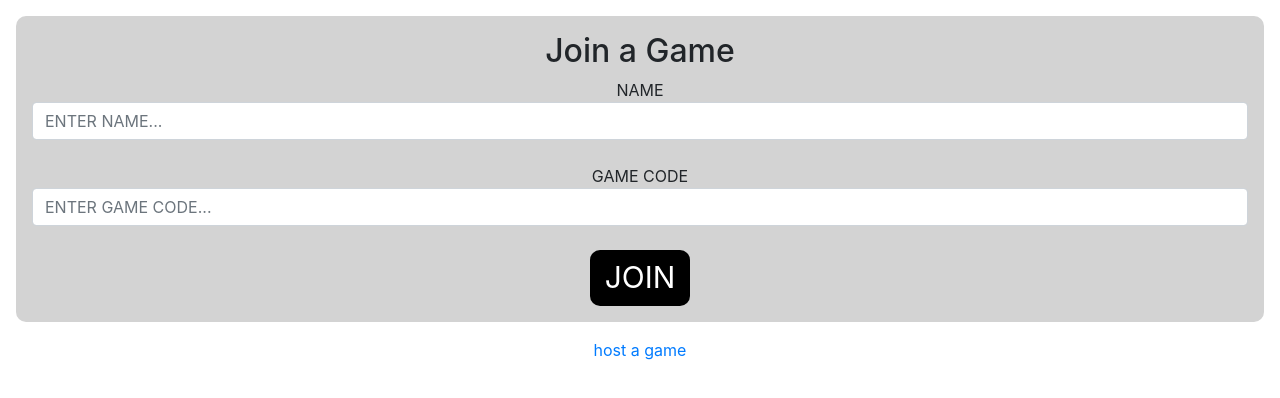
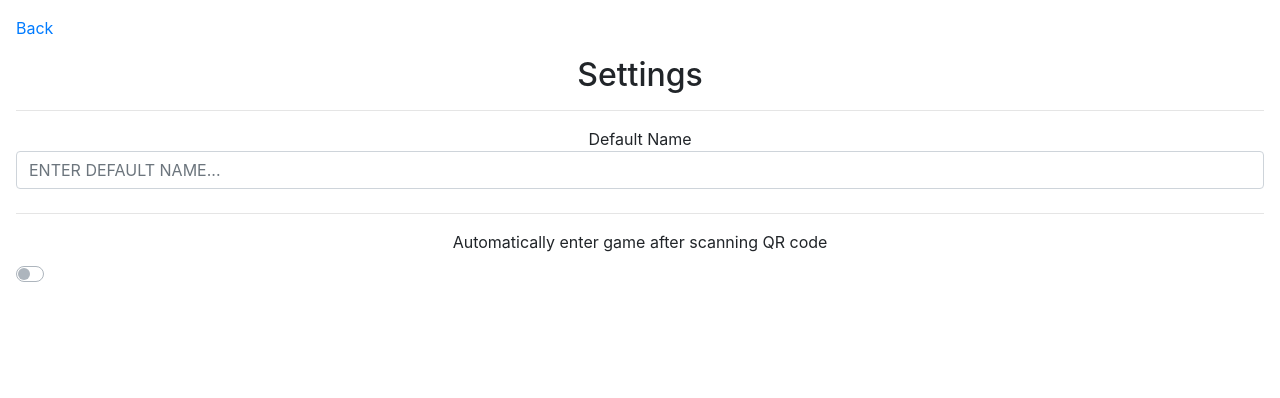
Before and after one commit to ashtonsprunger/avalonconnect, a React (Create React App) app: page /settings in a window 1280 px wide. Before the commit this address led to /join. Shown: the top 398 px of the page. Built offline with nearby package versions, Linux system fonts and the light colour scheme.

Commit message:
settings page client

```diff
--- a/src/App.css
+++ b/src/App.css
@@ -1,3 +1,28 @@
+.nav {
+  display: grid;
+  justify-content: space-between;
+  padding-bottom: 1em;
+}
+
+.wrapper {
+  padding: 1em;
+}
+
+.homeMenuItem {
+  font-size: 40px;
+  background-color: black;
+  width: fit-content;
+  margin: auto;
+  padding: 5px 15px 6px;
+  color: white;
+  border-radius: 12px;
+}
+
+.homeMenuItem:hover {
+  color: white;
+  text-decoration: none;
+}
+
 .App {
   text-align: center;
 }
--- a/src/App.jsx
+++ b/src/App.jsx
@@ -9,6 +9,8 @@ import {
   Switch,
 } from "react-router-dom";
 
+import Home from "./Components/Game/Home";
+import Settings from "./Components/Game/Settings";
 import Game from "./Components/Game/Game";
 import Join from "./Components/Join/Join";
 import Host from "./Components/Host/Host";
@@ -40,8 +42,11 @@ const App = () => {
           <Route exact path="/host">
             <Host />
           </Route>
+          <Route exact path="/settings">
+            <Settings />
+          </Route>
           <Route exact path="/">
-            <Redirect to="/join" />
+            <Home />
           </Route>
           <Route path="/game/:username/:room/:host">
             <Game />
--- a/src/Components/Game/Game.jsx
+++ b/src/Components/Game/Game.jsx
@@ -42,8 +42,8 @@ const Game = () => {
   const [chosenOne, setChosenOne] = useState();
 
   useEffect(() => {
-    socket = io("avalonconnect-server.herokuapp.com"); //! FOR HEROKU
-    // socket = io("localhost:3333"); //! FOR LOCAL
+    // socket = io("avalonconnect-server.herokuapp.com"); //! FOR HEROKU
+    socket = io("localhost:3333"); //! FOR LOCAL
     console.log("SOCKET", socket);
 
     //! joining the game room
--- /dev/null
+++ b/src/Components/Game/GameComponents/QR.jsx
@@ -0,0 +1,25 @@
+import React, { useState } from "react";
+import { Modal, Button } from "reactstrap";
+
+const QR = (props) => {
+  const [modalOpen, setModalOpen] = useState(false);
+  const toggle = () => {
+    setModalOpen(!modalOpen);
+  };
+  return (
+    <>
+      <img src={props.src} onClick={toggle} />
+      <Modal isOpen={modalOpen} style={{ padding: "1em" }}>
+        <div style={{ padding: ".5em" }}>
+          <img src={props.src} width="100%" />
+          <br />
+          <Button color="warning" onClick={toggle}>
+            Close
+          </Button>
+        </div>
+      </Modal>
+    </>
+  );
+};
+
+export default QR;
--- a/src/Components/Game/GameComponents/Waiting.jsx
+++ b/src/Components/Game/GameComponents/Waiting.jsx
@@ -1,6 +1,8 @@
 import React, { useEffect, useState } from "react";
 import { Button } from "reactstrap";
 import qrCode from "qrcode";
+
+import QR from "./QR";
 
 const Waiting = (props) => {
   const [percivalMorgana, setPercivalMorgana] = useState(true);
@@ -120,7 +122,7 @@ const Waiting = (props) => {
           <br />
         </>
       ) : null}
-      {qrUrl ? <img src={qrUrl} /> : null}
+      {qrUrl ? <QR src={qrUrl} /> : null}
     </div>
   );
 };
--- /dev/null
+++ b/src/Components/Game/Home.jsx
@@ -0,0 +1,29 @@
+import React from "react";
+import { Link } from "react-router-dom";
+import logoImage from "../../assets/logo192.png";
+
+const Home = () => {
+  return (
+    <div className="wrapper">
+      <div className="nav">
+        <div>
+          <h4>
+            <img style={{ width: "35px" }} src={logoImage} /> Avalon
+          </h4>
+        </div>
+        <Link to="/settings">Settings</Link>
+      </div>
+      <br />
+      <Link className="homeMenuItem" to="/join">
+        Join a Game
+      </Link>
+      <br />
+      <br />
+      <Link className="homeMenuItem" to="/host">
+        Host a Game
+      </Link>
+    </div>
+  );
+};
+
+export default Home;
--- /dev/null
+++ b/src/Components/Game/Settings.jsx
@@ -0,0 +1,61 @@
+import React, { useState } from "react";
+import { Input, Label, FormGroup, CustomInput } from "reactstrap";
+import { Link } from "react-router-dom";
+
+const Settings = () => {
+  const [defaultName, setDefaultName] = useState(
+    localStorage.getItem("username")
+  );
+  const [enterGame, setEnterGame] = useState(
+    localStorage.getItem("enterGame") == "true" ? true : false
+  );
+
+  const handleDefaultNameChange = (e) => {
+    setDefaultName(e.target.value);
+    localStorage.setItem("username", e.target.value);
+  };
+
+  const handleEnterGameChange = (e) => {
+    console.log("hello");
+    setEnterGame(e.target.checked);
+    localStorage.setItem("enterGame", e.target.checked);
+  };
+
+  return (
+    <div style={{ padding: "1em" }}>
+      <div className="nav">
+        <Link className="back" to="/">
+          Back
+        </Link>
+      </div>
+      <h2>Settings</h2>
+      <hr />
+      <FormGroup>
+        <Label>
+          Default Name
+          <Input
+            style={{ textTransform: "uppercase" }}
+            placeholder="enter default name..."
+            value={defaultName}
+            onChange={handleDefaultNameChange}
+          />
+        </Label>
+      </FormGroup>
+      <hr />
+      <FormGroup>
+        <Label for="enterGame">
+          Automatically enter game after scanning QR code
+        </Label>
+        <CustomInput
+          id="enterGame"
+          type="switch"
+          // value={enterGame}
+          checked={enterGame}
+          onChange={handleEnterGameChange}
+        />
+      </FormGroup>
+    </div>
+  );
+};
+
+export default Settings;
--- a/src/Components/Host/Host.jsx
+++ b/src/Components/Host/Host.jsx
@@ -6,12 +6,6 @@ import "./Host.css";
 const Host = () => {
   const [username, setUsername] = useState("");
   const [room, setRoom] = useState(makeid(4));
-
-  useEffect(() => {
-    if (username) {
-      window.localStorage.setItem("username", username);
-    }
-  }, [username]);
 
   useEffect(() => {
     if (window.localStorage.getItem("username") != "") {
@@ -36,7 +30,12 @@ const Host = () => {
   useEffect(() => {}, []);
 
   return (
-    <div>
+    <div className="wrapper">
+      <div className="nav">
+        <Link className="back" to="/">
+          Back
+        </Link>
+      </div>
       <Form onSubmit={handleSubmit}>
         <h2>Host a Game</h2>
         <FormGroup className="formGroup">
@@ -62,10 +61,9 @@ const Host = () => {
           }
           to={`/game/${username}/${room}/true`}
         >
-          HOST
+          Host
         </Link>
       </Form>
-      <Link to="/join">join a game</Link>
     </div>
   );
 };
--- a/src/Components/Join/Join.css
+++ b/src/Components/Join/Join.css
@@ -5,7 +5,6 @@ Input {
 Form {
   display: flex;
   flex-direction: column;
-  margin: 1em;
   padding: 1em;
   background-color: lightgray;
   border-radius: 10px;
--- a/src/Components/Join/Join.jsx
+++ b/src/Components/Join/Join.jsx
@@ -6,16 +6,18 @@ import "./Join.css";
 const Join = (props) => {
   const [username, setUsername] = useState("");
   const [room, setRoom] = useState(useParams().room);
-
-  useEffect(() => {
-    if (username) {
-      window.localStorage.setItem("username", username);
-    }
-  }, [username]);
+  const [enterRoom, setEnterRoom] = useState(false);
 
   useEffect(() => {
     if (window.localStorage.getItem("username") != "") {
       setUsername(window.localStorage.getItem("username"));
+    }
+    if (
+      room &&
+      localStorage.getItem("username") != "" &&
+      localStorage.getItem("enterGame") == "true"
+    ) {
+      setEnterRoom(true);
     }
   }, []);
 
@@ -28,7 +30,13 @@ const Join = (props) => {
   };
 
   return (
-    <div className="joinWrapper">
+    <div className="wrapper">
+      {enterRoom ? <Redirect to={`/game/${username}/${room}/false`} /> : null}
+      <div className="nav">
+        <Link className="back" to="/">
+          Back
+        </Link>
+      </div>
       <Form onSubmit={handleSubmit}>
         <h2>Join a Game</h2>
         <FormGroup className="formGroup">
@@ -64,10 +72,9 @@ const Join = (props) => {
           }
           to={`/game/${username}/${room}/false`}
         >
-          JOIN
+          Join
         </Link>
       </Form>
-      <Link to="/host">host a game</Link>
     </div>
   );
 };
```
Also changed, not shown: src/assets/logo192.png (added), 1 other file (tests, documents, lock files or other folders).
